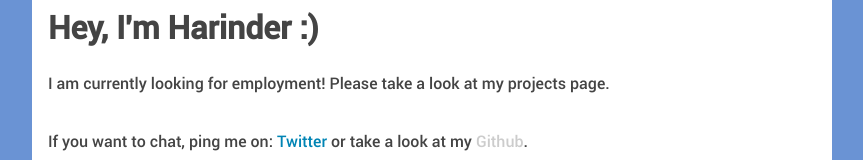
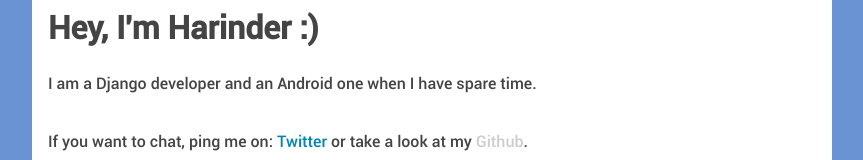
Before and after one commit to HarinderToor/harindertoor.github.io, a plain HTML site: page index.html in a window 1280 px wide. Shown: the part 159-319 px from the top of the page, without its empty margins (208-1071 px from the left). Drawn offline with Linux system fonts and the light colour scheme.

Commit message:
Update index.html
Updated current status.

```diff
--- a/index.html
+++ b/index.html
@@ -23,7 +23,7 @@
 	<div class="site-body contain">
 		<section class="island">
 			<h1>Hey, I'm Harinder :)</h1>
-			<p>I am currently looking for employment! Please take a look at my projects page.</p>
+			<p>I am a Django developer and an Android one when I have spare time.</p>
 			<p>If you want to chat, ping me on:  <a href="https://twitter.com/#!/Harinder_Toor" class="is-twitter" title="Tweet me">Twitter</a> or take a look at my <a href="https://github.com/HarinderToor" class="is-github" title="Follow me on Github">Github</a>.</p>
 		</section>
 	</div>
```
